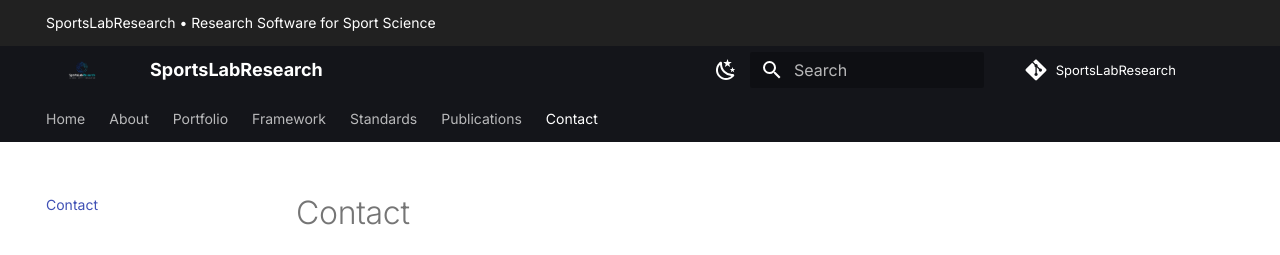
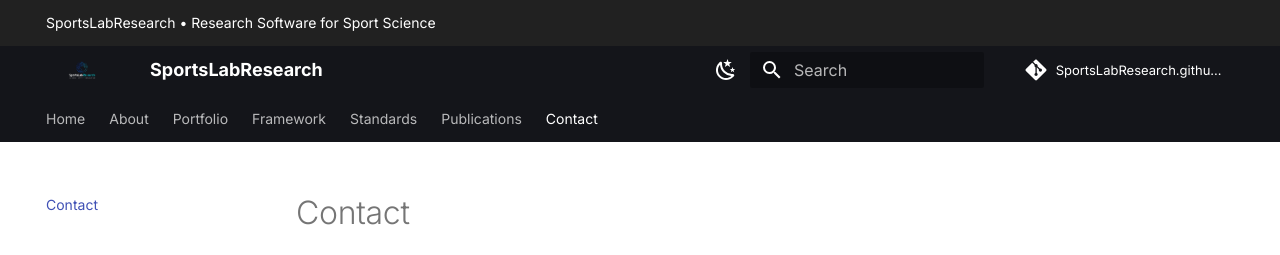
Before and after one commit to SportsLabResearch/SportsLabResearch.github.io, an MkDocs documentation site: the page built from docs/contact.md, in a window 1280 px wide. Shown: the top 255 px of the page. Built offline with MkDocs 1.6.1 and Material for MkDocs 9.7.7, drawn with Linux system fonts in a browser that asks for light colours; comment, search, counter and statistics services are not loaded.

```diff
--- a/mkdocs.yml
+++ b/mkdocs.yml
@@ -1,10 +1,10 @@
 site_name: SportsLabResearch
 site_description: Research Software for Sport Science
 site_author: SportsLabResearch
-site_url: https://sportslabresearch.github.io/SportsLabResearch/
+site_url: https://sportslabresearch.github.io/
 
-repo_name: SportsLabResearch
-repo_url: https://github.com/SportsLabResearch/SportsLabResearch
+repo_name: SportsLabResearch.github.io
+repo_url: https://github.com/SportsLabResearch/SportsLabResearch.github.io
 edit_uri: ""
 
 theme:
```
